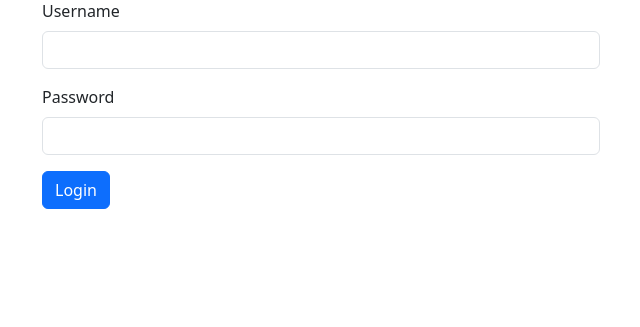
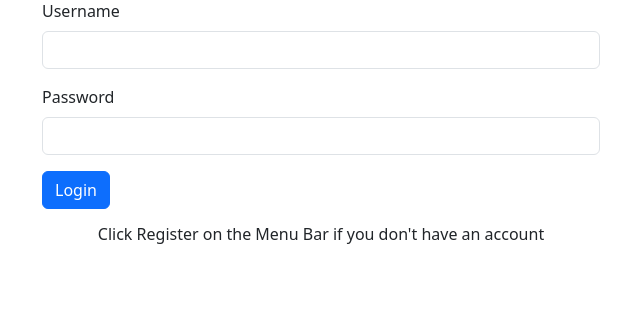
Before and after one commit to isaac-danso-asiedu/finance-tracker, a Flask app: page /login in a window 1280 px wide. Shown: the part 129-456 px from the top of the page, without its empty margins (319-959 px from the left). Run offline with Flask 3, Linux system fonts and the light colour scheme.

Commit message:
Update login.html

```diff
--- a/templates/login.html
+++ b/templates/login.html
@@ -14,6 +14,8 @@
     <button type="submit" class="btn btn-primary">Login</button>
 </form>
 <div id="message" class="mt-3"></div>
+
+<h6 class="text-center">Click Register on the Menu Bar if you don't have an account</h6>
 
 <script>
     document.getElementById('loginForm').addEventListener('submit', function (e) {
```
